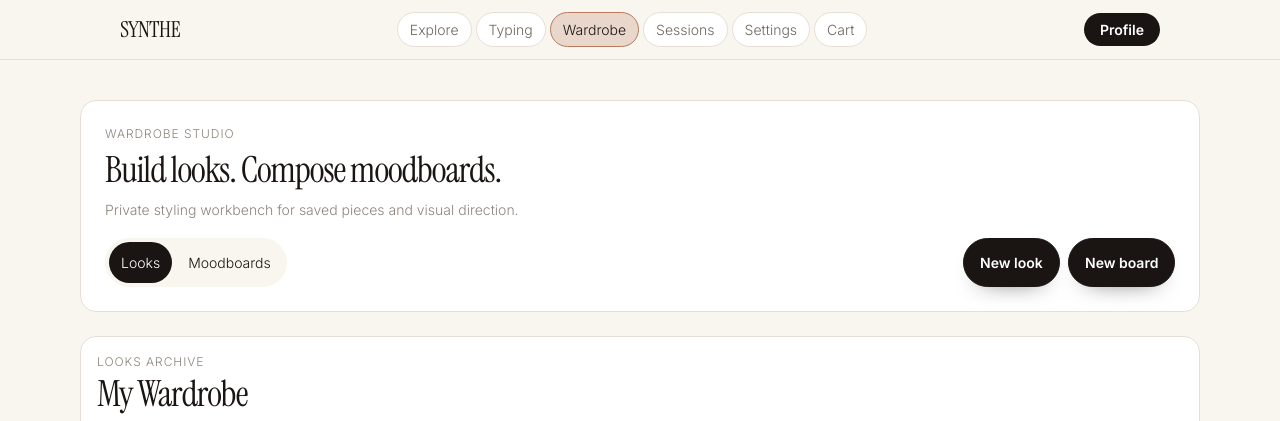
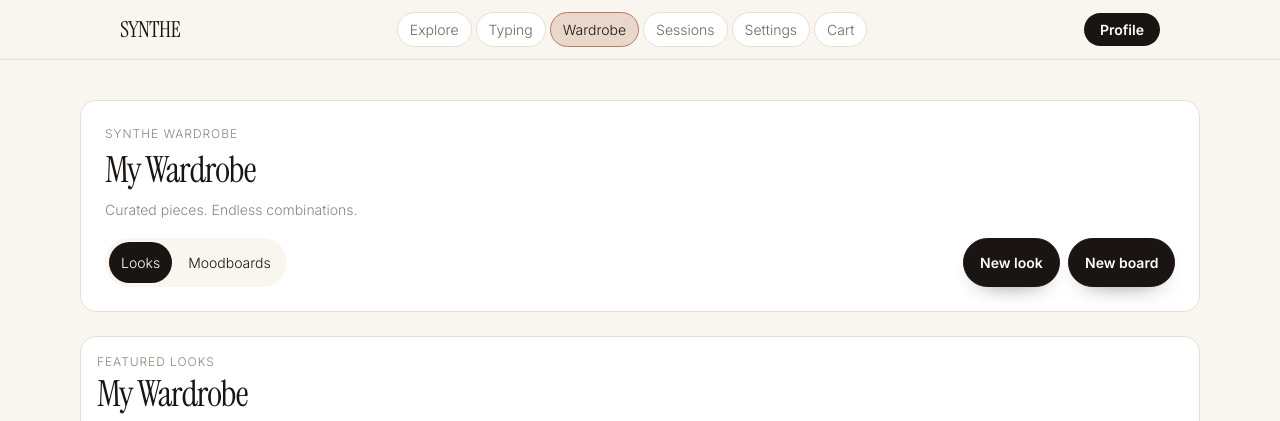
Before and after one commit to th-efool/SYNTHE, a Next.js app: page /wardrobe in a window 1280 px wide. Shown: the top 421 px of the page. Built offline with nearby package versions, Linux system fonts and the light colour scheme.

Commit message:
Refresh looks tab hero copy for premium gallery-first feel

```diff
--- a/src/app/(dashboard)/wardrobe/page.tsx
+++ b/src/app/(dashboard)/wardrobe/page.tsx
@@ -180,11 +180,23 @@ export default function WardrobePage() {
         }}
       >
         <div>
-          <p style={{ ...typography.tag, margin: 0, color: colors.mutedText }}>Wardrobe studio</p>
-          <h1 style={{ ...typography.sectionTitle, margin: `${spacing.sm} 0 0` }}>Build looks. Compose moodboards.</h1>
-          <p style={{ ...typography.body, margin: `${spacing.sm} 0 0`, color: colors.mutedText }}>
-            Private styling workbench for saved pieces and visual direction.
-          </p>
+          {tab === "looks" ? (
+            <>
+              <p style={{ ...typography.tag, margin: 0, color: colors.mutedText }}>Synthe wardrobe</p>
+              <h1 style={{ ...typography.sectionTitle, margin: `${spacing.sm} 0 0` }}>My Wardrobe</h1>
+              <p style={{ ...typography.body, margin: `${spacing.sm} 0 0`, color: colors.mutedText }}>
+                Curated pieces. Endless combinations.
+              </p>
+            </>
+          ) : (
+            <>
+              <p style={{ ...typography.tag, margin: 0, color: colors.mutedText }}>Moodboard studio</p>
+              <h1 style={{ ...typography.sectionTitle, margin: `${spacing.sm} 0 0` }}>Build looks. Compose moodboards.</h1>
+              <p style={{ ...typography.body, margin: `${spacing.sm} 0 0`, color: colors.mutedText }}>
+                Visual direction and references for upcoming styling stories.
+              </p>
+            </>
+          )}
         </div>
         <div style={{ display: "flex", flexWrap: "wrap", gap: spacing.sm, justifyContent: "space-between" }}>
           <div style={{ display: "inline-flex", gap: spacing.xs, padding: spacing.xs, background: colors.background, borderRadius: spacing.xxl }}>
@@ -202,7 +214,7 @@ export default function WardrobePage() {
         <section style={{ display: "grid", gap: spacing.lg }}>
           <div style={panelStyle}>
             <div style={{ marginBottom: spacing.lg }}>
-              <p style={{ ...typography.tag, margin: 0, color: colors.mutedText }}>Looks archive</p>
+              <p style={{ ...typography.tag, margin: 0, color: colors.mutedText }}>Featured looks</p>
               <h2 style={{ ...typography.sectionTitle, margin: `${spacing.xs} 0 0` }}>My Wardrobe</h2>
               <p style={{ ...typography.body, margin: `${spacing.xs} 0 0`, color: colors.mutedText }}>
                 Curated pieces. Endless combinations.
```
